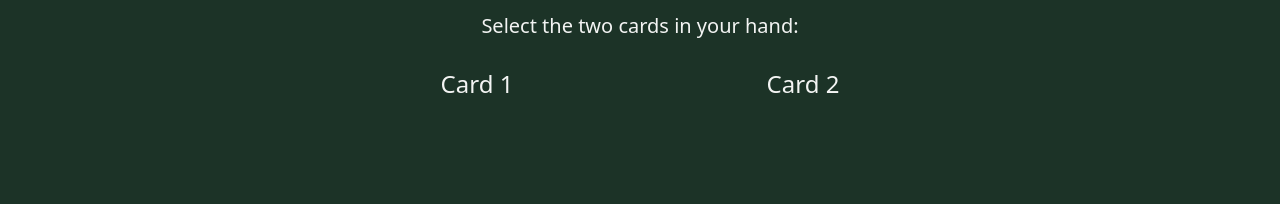
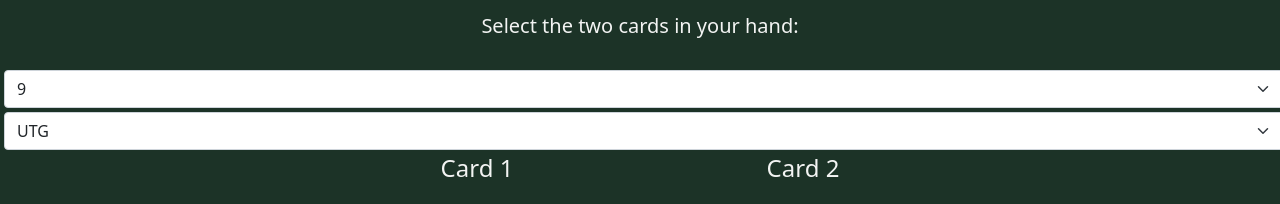
Before and after one commit to 397-f21/preflop-pro, a React (Create React App) app: page / in a window 1280 px wide. Shown: the part 127-331 px from the top of the page. Built offline with nearby package versions, Linux system fonts and the light colour scheme.

Commit message:
have some components mostly working for position

```diff
--- a/src/App.js
+++ b/src/App.js
@@ -1,4 +1,5 @@
 import { cardToName, HandToDecision, genRanks, getRank, setRank, genSuits, getSuit, setSuit, useWindowDimensions } from './Globals.js'
+import { PositionDropdown, NumPlayersDropdown } from './utilities/Positioning';
 import React, { useState, useEffect } from 'react';
 import './App.css';
 import './index.css';
@@ -52,20 +53,20 @@ const SuitDropDown = ({ setUserHand, cardNum, userHand }) => {
     setSuitOptionList(genSuits(cardNum, userHand))
   }, [userHand, cardNum]);
   return (
-    <select class="form-select mb-1 mx-1" id={"suit-input-" + cardNum} value={getSuit(userHand, cardNum)} onChange={(e) => { setSuit(e.target.value, userHand, setUserHand, cardNum) }}>
+    <select className="form-select mb-1 mx-1" id={"suit-input-" + cardNum} value={getSuit(userHand, cardNum)} onChange={(e) => { setSuit(e.target.value, userHand, setUserHand, cardNum) }}>
       {suitOptionList}
     </select>
   );
 }
 
 const RankDropDown = ({ setUserHand, cardNum, userHand }) => (
-  <select class="form-select mb-1 mx-1" id={"rank-input-" + cardNum} value={getRank(userHand, cardNum)} onChange={(e) => setRank(e.target.value, userHand, setUserHand, cardNum)}>
+  <select className="form-select mb-1 mx-1" id={"rank-input-" + cardNum} value={getRank(userHand, cardNum)} onChange={(e) => setRank(e.target.value, userHand, setUserHand, cardNum)}>
     {genRanks(cardNum, userHand)}
   </select>
 )
 
 const CardArea = ({ setUserHand, cardNum, userHand }) => (
-  <div class="btn-group">
+  <div className="btn-group">
     <SuitDropDown setUserHand={setUserHand} cardNum={cardNum} userHand={userHand} />
     <RankDropDown setUserHand={setUserHand} cardNum={cardNum} userHand={userHand} />
   </div>
@@ -105,7 +106,7 @@ const App = () => {
   // TODO: seat needs to be implemented into how we reference the chart to give back advice
   // DO THIS IN GLOBAL.JS (HandToDecision(hand, seat))
   const [numPlayers, setNumPlayers] = useState(9);
-  const [seat, setSeat] = useState('UTG');
+  const [seat, setSeat] = useState("UTG");
 
   const { height, width } = useWindowDimensions();
   var card_ratio
@@ -131,6 +132,10 @@ const App = () => {
       <h5>Select the two cards in your hand:</h5>
       <br />
       <div className="row justify-content-center">
+        <div>
+          <NumPlayersDropdown numPlayers={numPlayers} setNumPlayers={setNumPlayers} />
+          <PositionDropdown numPlayers={numPlayers} seat={seat} setSeat={setSeat} />
+        </div>
         <div className="col-6 col-sm-4 col-md-3">
           <h4>Card 1</h4>
           {getPicture(userHand.card1, card_width, 1, setMode, setCardToSet)}
--- a/src/utilities/Positioning.js
+++ b/src/utilities/Positioning.js
@@ -1,16 +1,20 @@
-const positions = ['SB', 'BB', 'UTG', 'UTG1', 'UTG2', 'UTG3', 'LJ', 'HJ', 'CO', 'BTN'];
+const positions = [
+    ['SB', 0],
+    ['BB', 1],
+    ['BTN', 9],
+    ['CO', 8],
+    ['UTG', 2],
+    ['LJ', 6],
+    ['HJ', 7],
+    ['UTG1', 3],
+    ['UTG2', 4],
+    ['UTG3', 5]
+];
 
-/*
-SB
-BB
-BTN
-UTG
-
-*/
-export const NumPlayersDropdown = (numPlayers, setNumPlayers) => (
+export const NumPlayersDropdown = ({ numPlayers, setNumPlayers }) => (
     // onChange will need more logic. if you go from 9 players to 2, then only 2 options for positions
     // i.e. it would be bad to be "UTG" in 9-handed, and then "UTG" in 2-handed (which shouldn't happen!)
-    <select class="form-select mb-1 mx-1" id={"num-players-dropdown"} value={numPlayers} onChange={(e) => setNumPlayers(e.target.value)}>
+    <select className="form-select mb-1 mx-1" id={"num-players-dropdown"} value={numPlayers} onChange={(e) => setNumPlayers(e.target.value)}>
         <option value={2} key="2">2</option>
         <option value={3} key="3">3</option>
         <option value={4} key="4">4</option>
@@ -25,21 +29,24 @@ export const NumPlayersDropdown = (numPlayers, setNumPlayers) => (
 
 // will return an array of positions (in order of how they're seated at table, starting with SB)
 const getSeats = (numPlayers) => {
-
+    const tempPositions = positions.slice(0, numPlayers);
+    tempPositions.sort((el1, el2) => (el1[1] < el2[1] ? -1 : 1));
+    return tempPositions.map(el => el[0]);
 };
 
 // changes the position/seat for the next hand
-export const NextHand = (seat, setSeat) => {
-
-}
+// export const NextHand = (seat, setSeat) => {
+// }
 
 // returns option components for PositionDropdown
-const genSeats = (numPlayers) => {
+const genSeats = (numPlayers) => (
+    getSeats(numPlayers).map(seat => (
+        <option value={seat} key={seat}>{seat}</option>
+    ))
+);
 
-}
-
-export const PositionDropdown = (numPlayers, seat, setSeat) => (
-    <select class="form-select mb-1 mx-1" id={"seat-dropdown"} value={seat} onChange={(e) => setSeat(e.target.value)}>
+export const PositionDropdown = ({ numPlayers, seat, setSeat }) => (
+    <select className="form-select mb-1 mx-1" id={"seat-dropdown"} value={seat} onChange={(e) => setSeat(e.target.value)}>
         {genSeats(numPlayers)}
     </select>
 );
```
